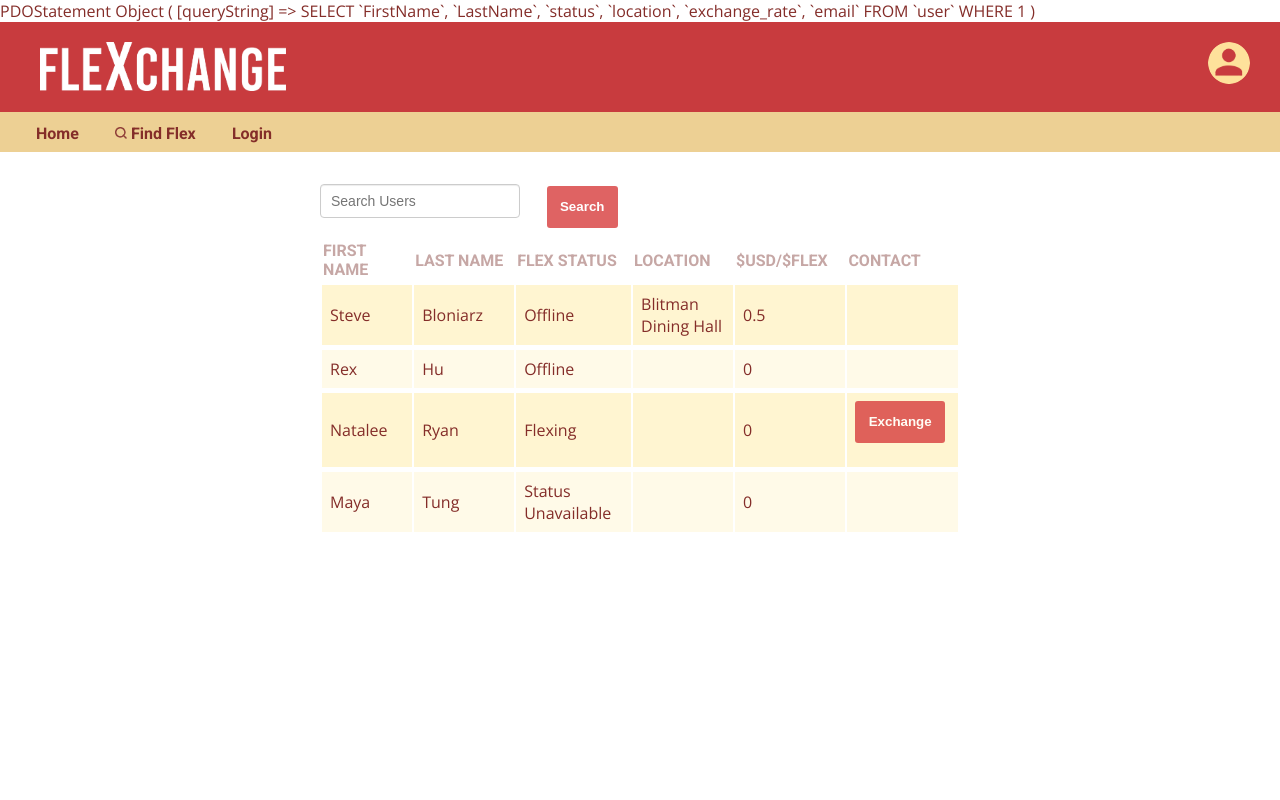
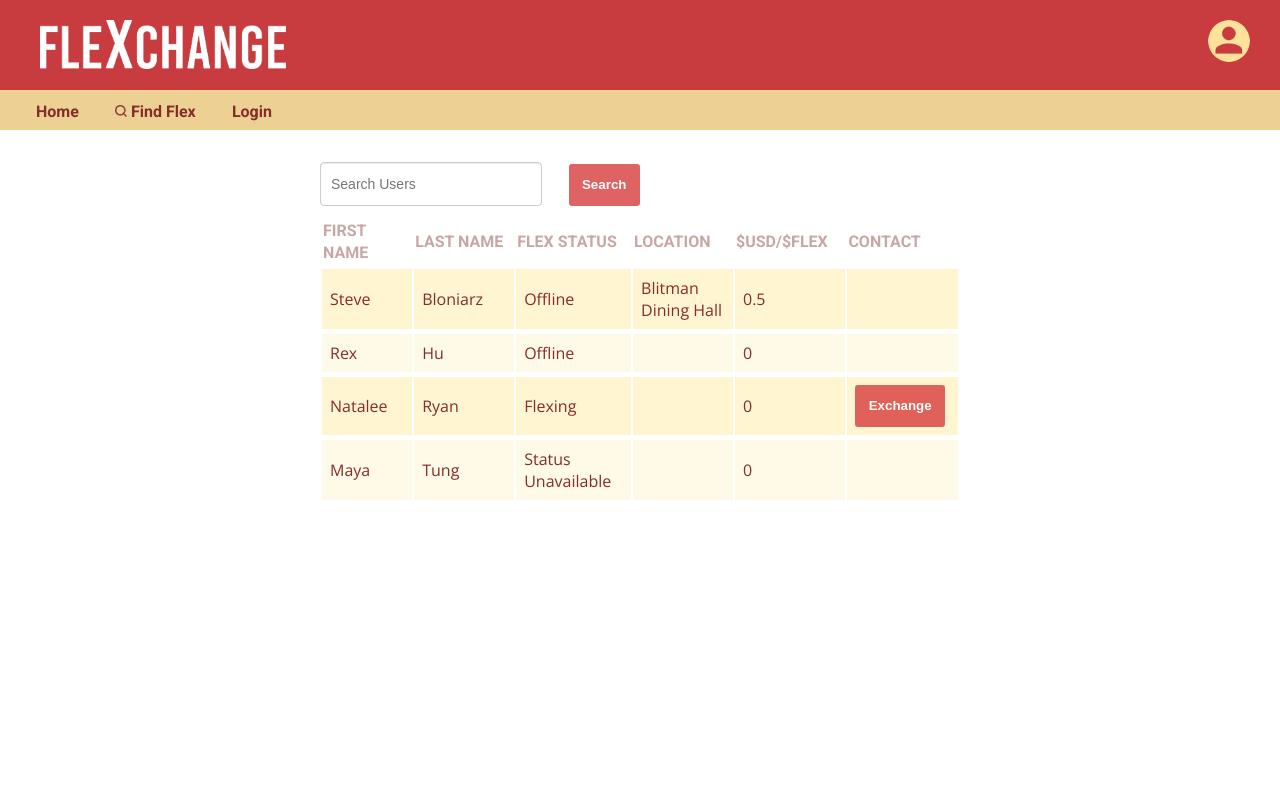
Before and after one commit to huisit/flexchange, a PHP site: page /search.php in a window 1280 px wide. Run offline with PHP 8.4, Linux system fonts and the light colour scheme; data comes from the database, SQL or seed files in the repository.

Commit message:
surch again

```diff
--- a/search.php
+++ b/search.php
@@ -2,30 +2,22 @@
   session_start();
   require_once "backend/connect.php";
 
-  //$params = array();
   if (isset($_POST['valueToSearch']) && $_POST['valueToSearch'] != ""){
     $query = 'SELECT `FirstName`, `LastName`, `status`, `location`, `exchange_rate`, `email` FROM `user` WHERE CONCAT(`FirstName`, `LastName`, `status`, `location`) LIKE "%'.$_POST['valueToSearch'].'%"';
-    //array_push($params, $_POST['valueToSearch']);
   } else {
     $query = "SELECT `FirstName`, `LastName`, `status`, `location`, `exchange_rate`, `email` FROM `user` WHERE 1";
   }
-  if (isset($_SESSION["user_id"])) {
-    $query .= " AND `user_id` !=".$_SESSION['user_id'];
-   // array_push($params, $_SESSION['user_id']);
-  }
+  // if (isset($_SESSION["user_id"])) {
+  //   $query .= " AND `user_id` !=".$_SESSION['user_id'];
+
+  // }
   $orderBy = array('FirstName', 'LastName', 'status', 'location', 'exchange_rate');
   if (isset($_GET['orderBy']) && in_array($_GET['orderBy'], $orderBy)) {
     $order = $_GET['orderBy'];
     $query .= " ORDER BY ".$order;
   }
   $stmt = $dbh->prepare($query);
-  print_r($stmt);
   $stmt->execute();
-  // if (empty($params)) {
-  //   $stmt->execute();
-  // } else {
-  //   $stmt->execute($params);
-  // }
 ?>
 
 <!DOCTYPE html>
```
